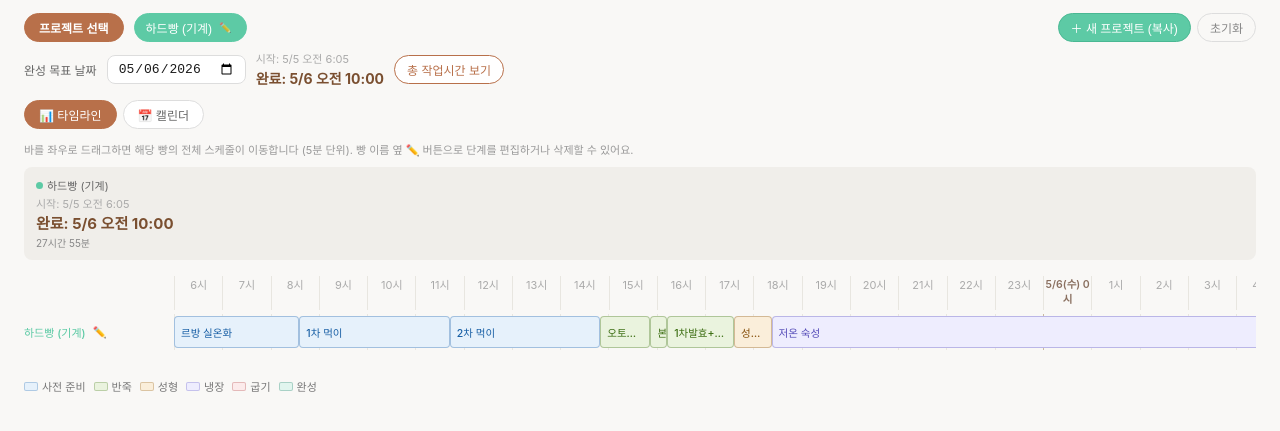
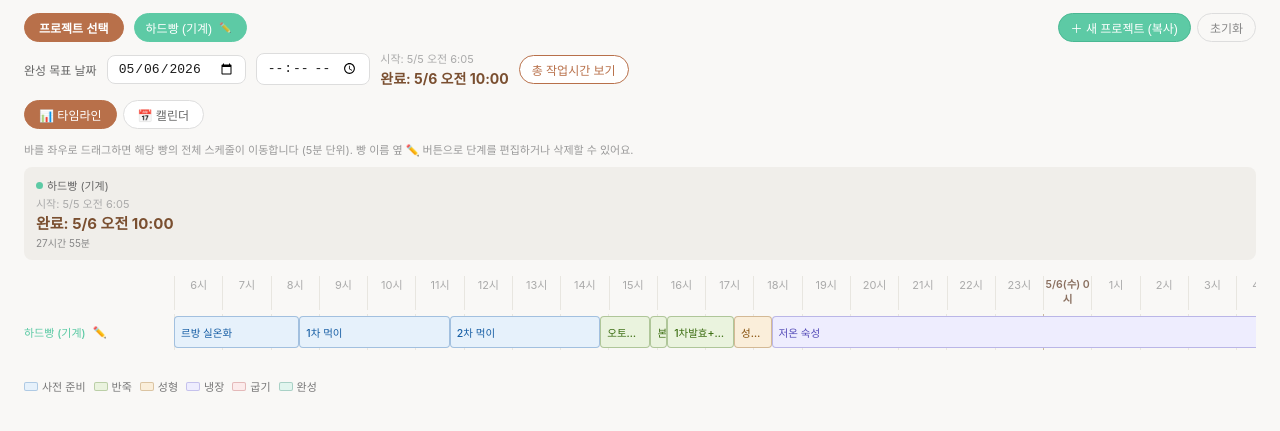
Before and after one commit to rabean80/ayo-baking, a plain HTML site: page baking_scheduler_v2.html in a window 1280 px wide. Shown: the part 71-502 px from the top of the page. Drawn offline with Linux system fonts and the light colour scheme.

Commit message:
Update baking_scheduler_v2.html

```diff
--- a/baking_scheduler_v2.html
+++ b/baking_scheduler_v2.html
@@ -198,7 +198,8 @@ h1{font-size:18px;font-weight:600;margin-bottom:.25rem;color:#7a4f30}
 
 <div class="date-row">
   <span style="font-size:12px;color:#666;font-weight:500">완성 목표 날짜</span>
-  <input type="date" id="targetDate">
+<input type="date" id="targetDate">
+<input type="time" id="targetTime" style="padding:5px 10px;border:1px solid #ddd;border-radius:8px;font-size:13px;background:#fff;color:#1a1a1a">
   <div class="date-info" id="dateInfo"></div>
   <button class="total-time-btn" id="totalTimeBtn">총 작업시간 보기</button>
 </div>
```
